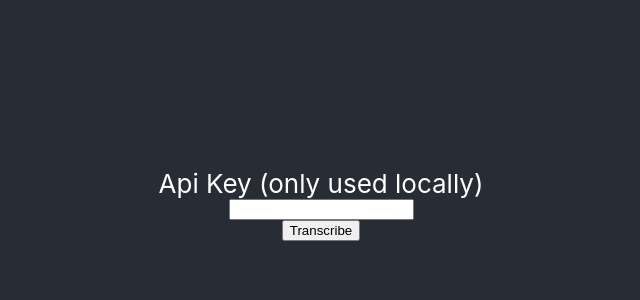
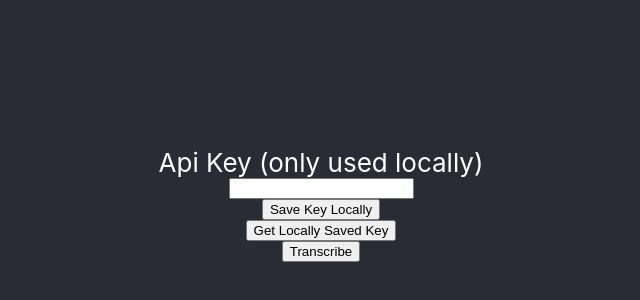
Before and after one commit to JesseRWeigel/voice-to-text-notes, a React (Create React App) app: page / in a window 1280 px wide. Shown: the part 170-470 px from the top of the page, without its empty margins (319-959 px from the left). Built offline with nearby package versions, Linux system fonts and the light colour scheme.

Commit message:
feat: add ability to save and retrieve api key from localStorage

```diff
--- a/src/App.tsx
+++ b/src/App.tsx
@@ -1,4 +1,4 @@
-import React from 'react'
+import React, { useEffect } from 'react'
 import './App.css'
 
 function App() {
@@ -49,10 +49,23 @@ function App() {
     setApiKey(event.target.value)
   }
 
+  const saveKeyLocally = () => {
+    localStorage.setItem('apiKey', apiKey)
+  }
+
+  const getLocalKey = () => {
+    const apiKey = localStorage.getItem('apiKey')
+    if (apiKey) {
+      setApiKey(apiKey)
+    }
+  }
+
   return (
     <div className="App">
       <label htmlFor="apiKey">Api Key (only used locally)</label>
-      <input type="text" value={apiKey} onChange={onChange}></input>
+      <input type="password" value={apiKey} onChange={onChange}></input>
+      <button onClick={saveKeyLocally}>Save Key Locally</button>
+      <button onClick={getLocalKey}>Get Locally Saved Key</button>
       <button onClick={transcribe}>Transcribe</button>
       <p>{text}</p>
     </div>
```
